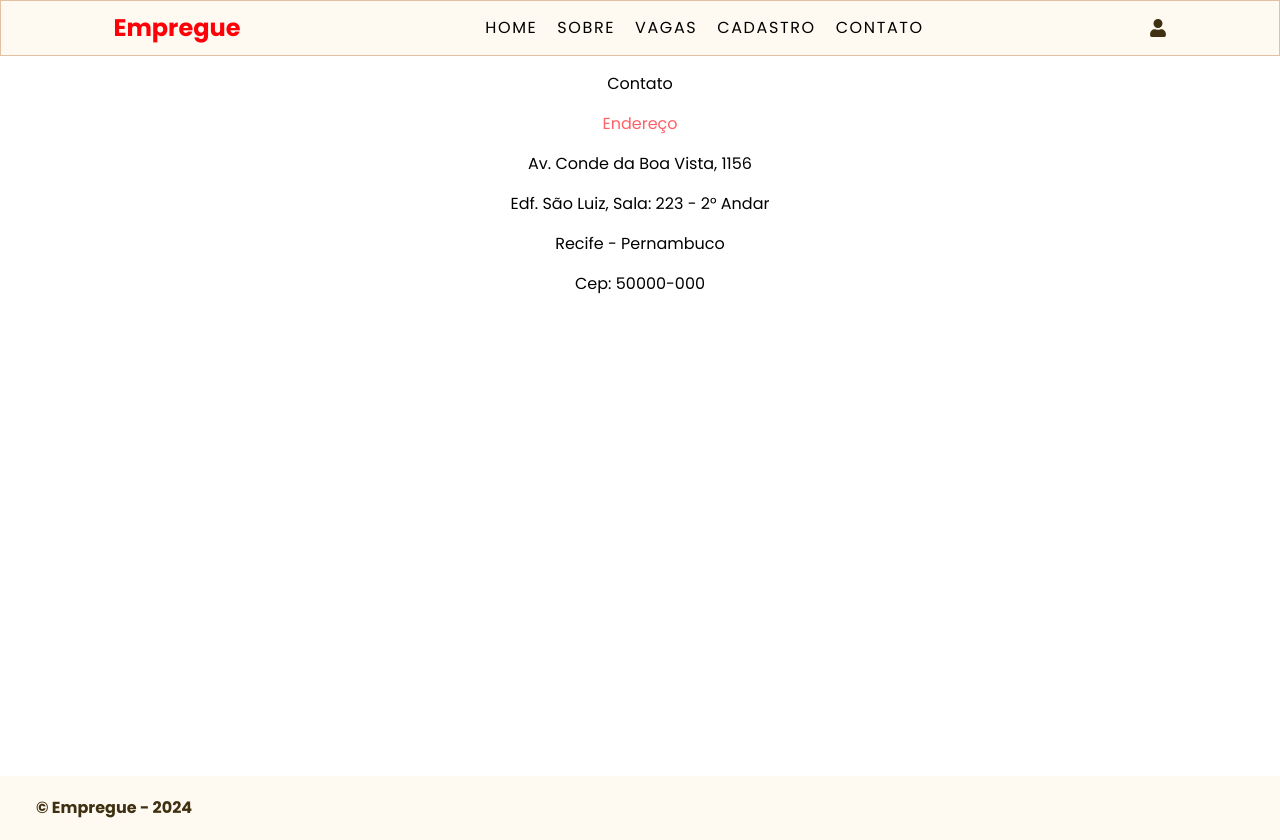
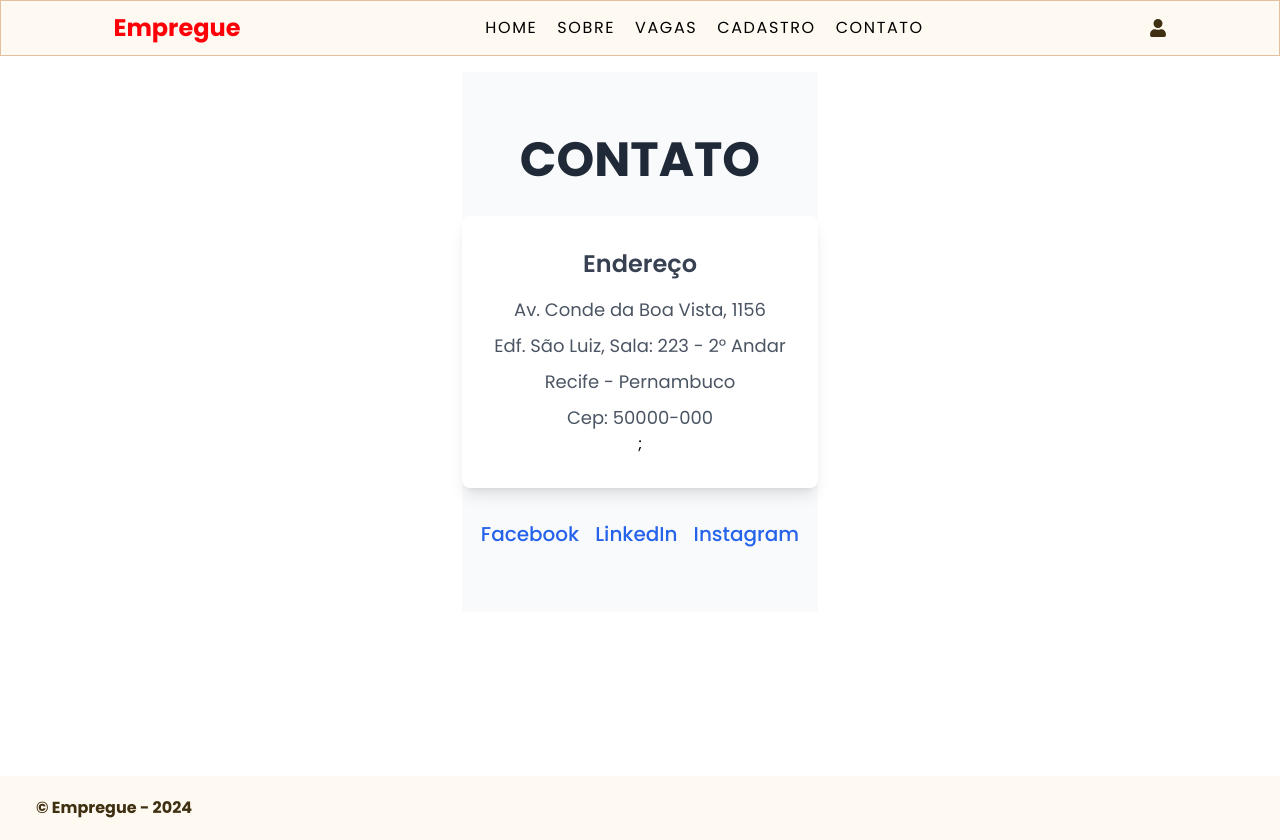
Before and after one commit to softexrecifepe/PI-RE9-TURMA-09-EQUIPE-05, a Next.js app: page /contato in a window 1280 px wide. Built offline with nearby package versions, Linux system fonts and the light colour scheme.

Commit message:
adcionei as informaçoes do contato

```diff
--- a/package.json
+++ b/package.json
@@ -9,6 +9,7 @@
     "lint": "next lint"
   },
   "dependencies": {
+    "@heroicons/react": "^2.1.5",
     "next": "14.2.15",
     "react": "^18",
     "react-dom": "^18",
--- a/src/app/contato/page.tsx
+++ b/src/app/contato/page.tsx
@@ -7,18 +7,36 @@ export default function Contato() {
     return (
 
         <>
-            <Header />
-            <Container>
-                <h1>Contato</h1>
+<Header />
 
-                    <h2>Endereço</h2>
-                    <p>Av. Conde da Boa Vista, 1156</p>
-                    <p>Edf. São Luiz, Sala: 223 - 2° Andar</p>
-                    <p>Recife - Pernambuco</p>
-                    <p>Cep: 50000-000</p>
 
-            </Container>
-            <Footer />
+
+<Container>
+
+
+    <div className="flex flex-col items-center py-16 bg-gray-50">
+        <h1 className="text-5xl font-bold text-gray-800 mb-8">CONTATO</h1>
+
+        <div className="bg-white shadow-lg rounded-lg p-8 w-full max-w-md text-center">
+            <h2 className="text-2xl font-semibold text-gray-700 mb-4">Endereço</h2>
+            <p className="text-lg text-gray-600 mb-2">Av. Conde da Boa Vista, 1156</p>
+            <p className="text-lg text-gray-600 mb-2">Edf. São Luiz, Sala: 223 - 2° Andar</p>
+            <p className="text-lg text-gray-600 mb-2">Recife - Pernambuco</p>
+            <p className="text-lg text-gray-600">Cep: 50000-000</p>;
+        </div>
+
+        <div className="flex justify-center mt-8 space-x-4">
+            <a href="#" className="text-blue-600 hover:text-blue-700 text-xl font-medium">Facebook</a>
+            <a href="#" className="text-blue-600 hover:text-blue-700 text-xl font-medium">LinkedIn</a>
+            <a href="#" className="text-blue-600 hover:text-blue-700 text-xl font-medium">Instagram</a>
+
+        </div>
+    </div>
+
+</Container>
+<Footer />
+
+
         </>
     )
 }
```
Also changed, not shown: 1 other file (tests, documents, lock files or other folders).
